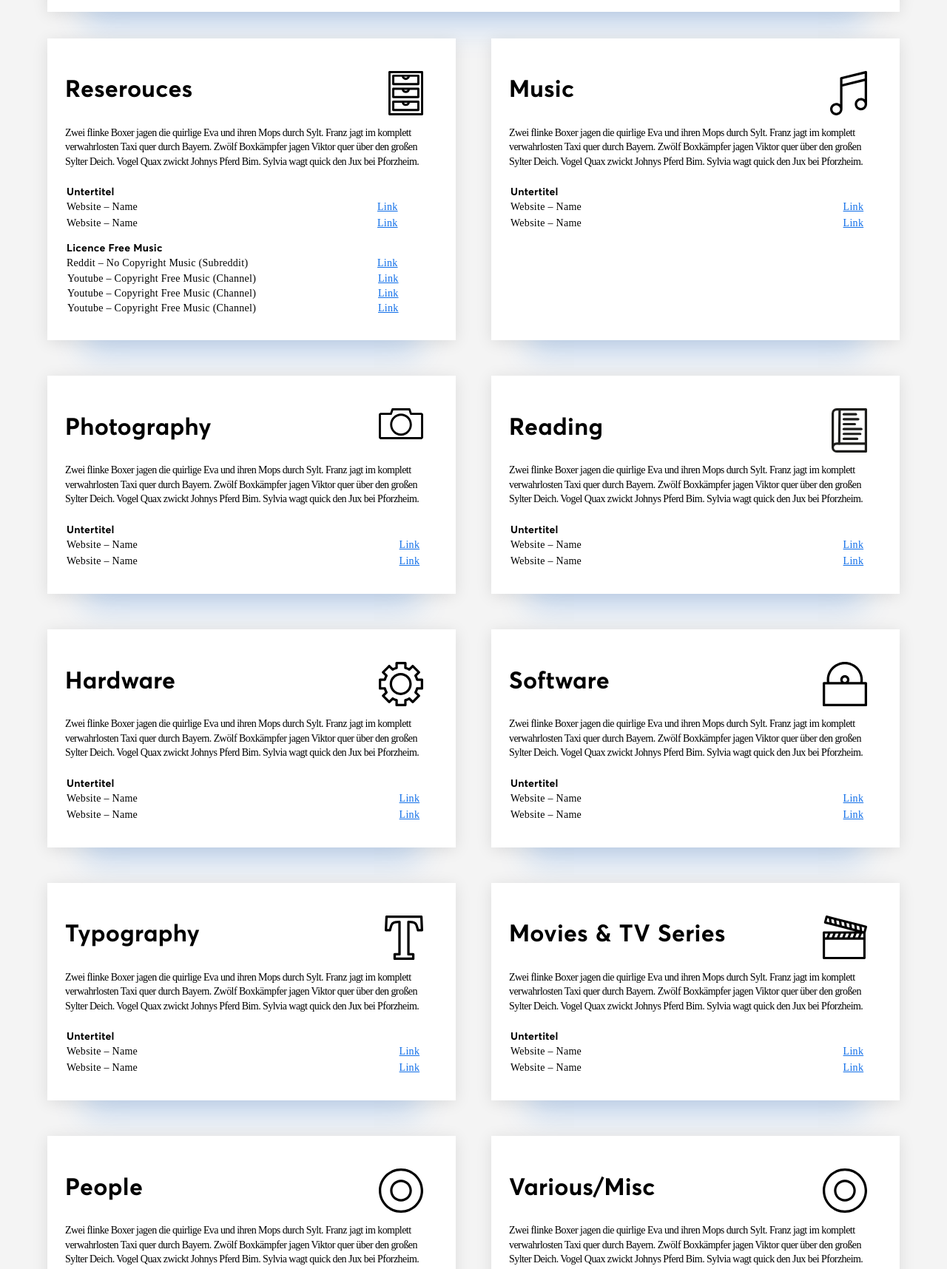
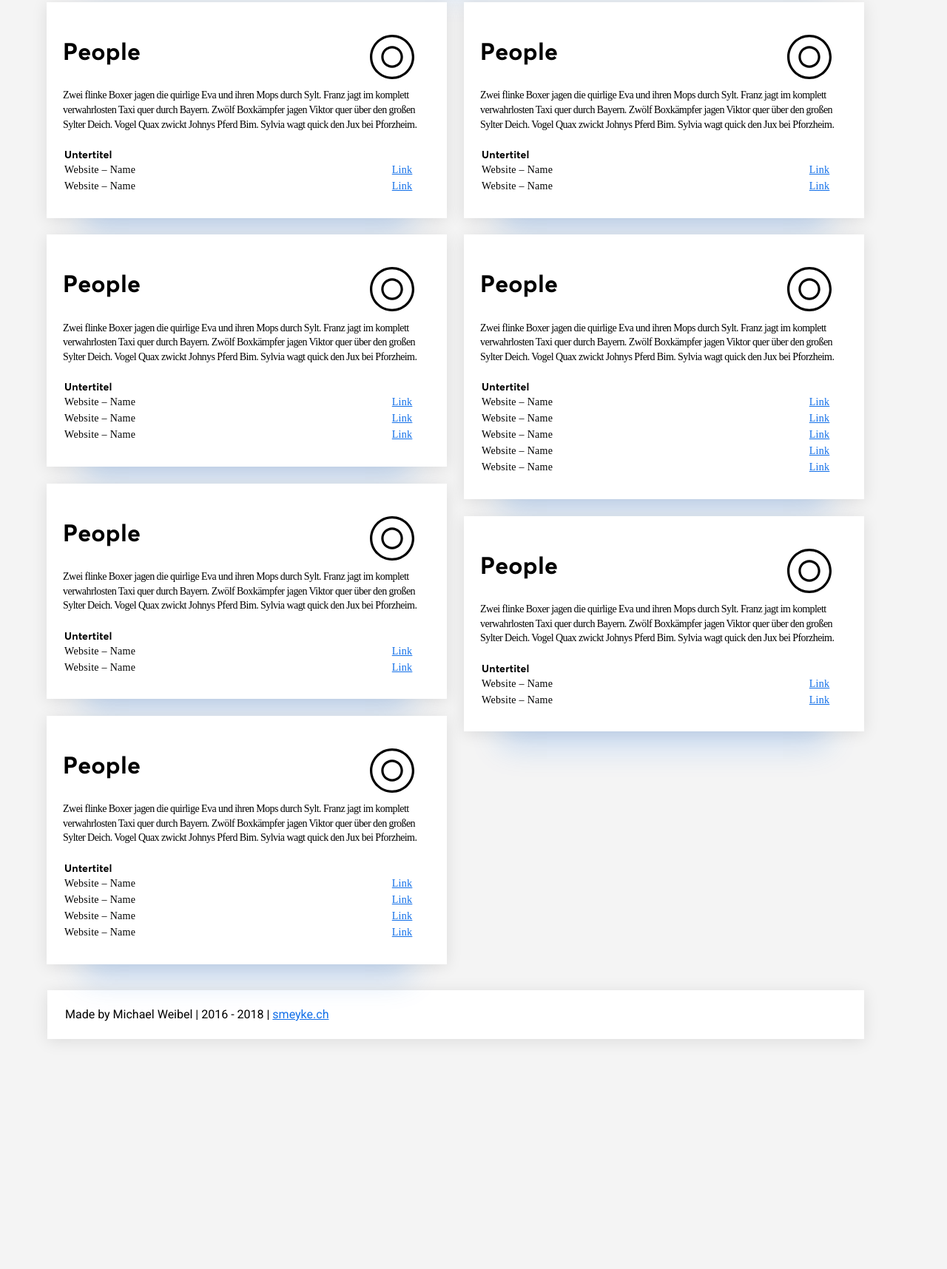
Before and after one commit to Smeyke/collections, a plain HTML site: page index.html in a window 1280 px wide. Shown: the part 370-2086 px from the top of the page at 74% size. After the commit the page ends 1823 px from the top, so only its background shows below. Drawn offline with nearby package versions, Linux system fonts and the light colour scheme; a web font is replaced by a local one.

Commit message:
building grid with 2 wrappers. skurr.

```diff
--- a/index.html
+++ b/index.html
@@ -34,12 +34,35 @@
   		</section>
 
 
-      <div class="wrapper">
+      <div class="wrapper-1">
 
-      <!-- RESOURCES -->
+        <!-- PEOPLE -->
         <section class="row-2">
-        <h2>Reserouces</h2>
-        <img src="img/icons-flat-opt/resources.svg" alt="Icon Resources" class="icon-big">
+          <h2>People</h2>
+          <img src="img/icons-flat-opt/placeholder.svg" alt="Icon People" class="icon-big">
+          <p>Zwei flinke Boxer jagen die quirlige Eva und ihren Mops durch Sylt. Franz jagt im komplett verwahrlosten Taxi quer durch Bayern. Zwölf Boxkämpfer jagen Viktor quer über den großen Sylter Deich. Vogel Quax zwickt Johnys Pferd Bim. Sylvia wagt quick den Jux bei Pforzheim.
+          </p>
+
+          <table class="sv-table">
+          <tr>
+            <th class="table-title">Untertitel</th>
+          </tr>
+          <tr>
+            <th class="table-row-1">Website – Name</th>
+            <th class="table-row-2"><a href="#" target="_blank">Link</a></th>
+          </tr>
+          <tr>
+            <th class="table-row-1">Website – Name</th>
+            <th class="table-row-2"><a href="#" target="_blank">Link</a></th>
+          </tr>
+          </table>
+        </section>
+
+
+        <!-- PEOPLE -->
+        <section class="row-2">
+          <h2>People</h2>
+          <img src="img/icons-flat-opt/placeholder.svg" alt="Icon People" class="icon-big">
           <p>Zwei flinke Boxer jagen die quirlige Eva und ihren Mops durch Sylt. Franz jagt im komplett verwahrlosten Taxi quer durch Bayern. Zwölf Boxkämpfer jagen Viktor quer über den großen Sylter Deich. Vogel Quax zwickt Johnys Pferd Bim. Sylvia wagt quick den Jux bei Pforzheim.
           </p>
 
@@ -56,32 +79,17 @@
             <th class="table-row-2"><a href="#" target="_blank">Link</a></th>
           </tr>
           <tr>
-          <th class="table-title">Licence Free Music</th>
-        </tr>
-        <tr>
-          <th class="table-row-1">Reddit – No Copyright Music (Subreddit)</th>
-          <th class="table-row-2"><a href="https://www.reddit.com/r/NoCopyrightMusic/" target="_blank">Link</a></th>
-        </tr>
-        <tr>
-          <td>Youtube – Copyright Free Music (Channel)</td>
-          <td><a href="https://www.youtube.com/channel/UCIe5hH0tk72w3Yyw0ZS9YWQ/videos" target="_blank">Link</a></td>
-        </tr>
-        <tr>
-          <td>Youtube – Copyright Free Music (Channel)</td>
-          <td><a href="https://www.youtube.com/channel/UCIe5hH0tk72w3Yyw0ZS9YWQ/videos" target="_blank">Link</a></td>
-        </tr>
-        <tr>
-          <td>Youtube – Copyright Free Music (Channel)</td>
-          <td><a href="https://www.youtube.com/channel/UCIe5hH0tk72w3Yyw0ZS9YWQ/videos" target="_blank">Link</a></td>
+            <th class="table-row-1">Website – Name</th>
+            <th class="table-row-2"><a href="#" target="_blank">Link</a></th>
           </tr>
           </table>
-
         </section>
 
-      <!-- MUSIC -->
+
+        <!-- PEOPLE -->
         <section class="row-2">
-        <h2>Music</h2>
-        <img src="img/icons-flat-opt/music.svg" alt="Icon Music" class="icon-big">
+          <h2>People</h2>
+          <img src="img/icons-flat-opt/placeholder.svg" alt="Icon People" class="icon-big">
           <p>Zwei flinke Boxer jagen die quirlige Eva und ihren Mops durch Sylt. Franz jagt im komplett verwahrlosten Taxi quer durch Bayern. Zwölf Boxkämpfer jagen Viktor quer über den großen Sylter Deich. Vogel Quax zwickt Johnys Pferd Bim. Sylvia wagt quick den Jux bei Pforzheim.
           </p>
 
@@ -98,13 +106,49 @@
             <th class="table-row-2"><a href="#" target="_blank">Link</a></th>
           </tr>
           </table>
-
         </section>
 
-      <!-- PHOTOGRAPHY -->
+
+        <!-- PEOPLE -->
         <section class="row-2">
-        <h2>Photography</h2>
-        <img src="img/icons-flat-opt/photography.svg" alt="Icon Photography" class="icon-big">
+          <h2>People</h2>
+          <img src="img/icons-flat-opt/placeholder.svg" alt="Icon People" class="icon-big">
+          <p>Zwei flinke Boxer jagen die quirlige Eva und ihren Mops durch Sylt. Franz jagt im komplett verwahrlosten Taxi quer durch Bayern. Zwölf Boxkämpfer jagen Viktor quer über den großen Sylter Deich. Vogel Quax zwickt Johnys Pferd Bim. Sylvia wagt quick den Jux bei Pforzheim.
+          </p>
+
+          <table class="sv-table">
+          <tr>
+            <th class="table-title">Untertitel</th>
+          </tr>
+          <tr>
+            <th class="table-row-1">Website – Name</th>
+            <th class="table-row-2"><a href="#" target="_blank">Link</a></th>
+          </tr>
+          <tr>
+            <th class="table-row-1">Website – Name</th>
+            <th class="table-row-2"><a href="#" target="_blank">Link</a></th>
+          </tr>
+          <tr>
+            <th class="table-row-1">Website – Name</th>
+            <th class="table-row-2"><a href="#" target="_blank">Link</a></th>
+          </tr>
+          <tr>
+            <th class="table-row-1">Website – Name</th>
+            <th class="table-row-2"><a href="#" target="_blank">Link</a></th>
+          </tr>
+          </table>
+        </section>
+
+      </div>
+
+
+
+      <div class="wrapper-2">
+
+        <!-- PEOPLE -->
+        <section class="row-2">
+          <h2>People</h2>
+          <img src="img/icons-flat-opt/placeholder.svg" alt="Icon People" class="icon-big">
           <p>Zwei flinke Boxer jagen die quirlige Eva und ihren Mops durch Sylt. Franz jagt im komplett verwahrlosten Taxi quer durch Bayern. Zwölf Boxkämpfer jagen Viktor quer über den großen Sylter Deich. Vogel Quax zwickt Johnys Pferd Bim. Sylvia wagt quick den Jux bei Pforzheim.
           </p>
 
@@ -121,15 +165,13 @@
             <th class="table-row-2"><a href="#" target="_blank">Link</a></th>
           </tr>
           </table>
-
-
         </section>
 
 
-      <!-- READING -->
+        <!-- PEOPLE -->
         <section class="row-2">
-        <h2>Reading</h2>
-        <img src="img/icons-flat-opt/reading.svg" alt="Icon Reading" class="icon-big">
+          <h2>People</h2>
+          <img src="img/icons-flat-opt/placeholder.svg" alt="Icon People" class="icon-big">
           <p>Zwei flinke Boxer jagen die quirlige Eva und ihren Mops durch Sylt. Franz jagt im komplett verwahrlosten Taxi quer durch Bayern. Zwölf Boxkämpfer jagen Viktor quer über den großen Sylter Deich. Vogel Quax zwickt Johnys Pferd Bim. Sylvia wagt quick den Jux bei Pforzheim.
           </p>
 
@@ -145,21 +187,9 @@
             <th class="table-row-1">Website – Name</th>
             <th class="table-row-2"><a href="#" target="_blank">Link</a></th>
           </tr>
-        </table>
-
-      </section>
-
-
-      <!-- HARDWARE -->
-      <section class="row-2">
-        <h2>Hardware</h2>
-        <img src="img/icons-flat-opt/hardware.svg" alt="Icon Hardware" class="icon-big">
-        <p>Zwei flinke Boxer jagen die quirlige Eva und ihren Mops durch Sylt. Franz jagt im komplett verwahrlosten Taxi quer durch Bayern. Zwölf Boxkämpfer jagen Viktor quer über den großen Sylter Deich. Vogel Quax zwickt Johnys Pferd Bim. Sylvia wagt quick den Jux bei Pforzheim.
-        </p>
-
-        <table class="sv-table">
           <tr>
-          <th class="table-title">Untertitel</th>
+            <th class="table-row-1">Website – Name</th>
+            <th class="table-row-2"><a href="#" target="_blank">Link</a></th>
           </tr>
           <tr>
             <th class="table-row-1">Website – Name</th>
@@ -170,83 +200,6 @@
             <th class="table-row-2"><a href="#" target="_blank">Link</a></th>
           </tr>
           </table>
-
-
-      </section>
-
-      <!-- SOFTWARE -->
-      <section class="row-2">
-        <h2>Software</h2>
-        <img src="img/icons-flat-opt/software.svg" alt="Icon Software" class="icon-big">
-        <p>Zwei flinke Boxer jagen die quirlige Eva und ihren Mops durch Sylt. Franz jagt im komplett verwahrlosten Taxi quer durch Bayern. Zwölf Boxkämpfer jagen Viktor quer über den großen Sylter Deich. Vogel Quax zwickt Johnys Pferd Bim. Sylvia wagt quick den Jux bei Pforzheim.
-        </p>
-
-        <table class="sv-table">
-        <tr>
-          <th class="table-title">Untertitel</th>
-        </tr>
-        <tr>
-          <th class="table-row-1">Website – Name</th>
-          <th class="table-row-2"><a href="#" target="_blank">Link</a></th>
-        </tr>
-        <tr>
-          <th class="table-row-1">Website – Name</th>
-          <th class="table-row-2"><a href="#" target="_blank">Link</a></th>
-        </tr>
-        </table>
-
-
-      </section>
-
-
-
-      <!-- TYPOGRAPHY -->
-      <section class="row-2">
-        <h2>Typography</h2>
-        <img src="img/icons-flat-opt/typography.svg" alt="Icon Typography" class="icon-big">
-        <p>Zwei flinke Boxer jagen die quirlige Eva und ihren Mops durch Sylt. Franz jagt im komplett verwahrlosten Taxi quer durch Bayern. Zwölf Boxkämpfer jagen Viktor quer über den großen Sylter Deich. Vogel Quax zwickt Johnys Pferd Bim. Sylvia wagt quick den Jux bei Pforzheim.
-        </p>
-
-        <table class="sv-table">
-        <tr>
-          <th class="table-title">Untertitel</th>
-        </tr>
-        <tr>
-          <th class="table-row-1">Website – Name</th>
-          <th class="table-row-2"><a href="#" target="_blank">Link</a></th>
-        </tr>
-        <tr>
-          <th class="table-row-1">Website – Name</th>
-          <th class="table-row-2"><a href="#" target="_blank">Link</a></th>
-        </tr>
-        </table>
-
-
-      </section>
-
-
-      <!-- MOVIES AND TV -->
-      <section class="row-2">
-        <h2>Movies & TV Series</h2>
-        <img src="img/icons-flat-opt/movies-and-tv.svg" alt="Icon Movies and TV Series" class="icon-big">
-        <p>Zwei flinke Boxer jagen die quirlige Eva und ihren Mops durch Sylt. Franz jagt im komplett verwahrlosten Taxi quer durch Bayern. Zwölf Boxkämpfer jagen Viktor quer über den großen Sylter Deich. Vogel Quax zwickt Johnys Pferd Bim. Sylvia wagt quick den Jux bei Pforzheim.
-        </p>
-
-        <table class="sv-table">
-        <tr>
-          <th class="table-title">Untertitel</th>
-        </tr>
-        <tr>
-          <th class="table-row-1">Website – Name</th>
-          <th class="table-row-2"><a href="#" target="_blank">Link</a></th>
-        </tr>
-        <tr>
-          <th class="table-row-1">Website – Name</th>
-          <th class="table-row-2"><a href="#" target="_blank">Link</a></th>
-        </tr>
-        </table>
-
-
         </section>
 
         <!-- PEOPLE -->
@@ -269,33 +222,13 @@
             <th class="table-row-2"><a href="#" target="_blank">Link</a></th>
           </tr>
           </table>
-
         </section>
 
-      <!-- Misc -->
-      <section class="row-2">
-        <h2>Various/Misc</h2>
-        <img src="img/icons-flat-opt/placeholder.svg" alt="Icon People" class="icon-big">
-        <p>Zwei flinke Boxer jagen die quirlige Eva und ihren Mops durch Sylt. Franz jagt im komplett verwahrlosten Taxi quer durch Bayern. Zwölf Boxkämpfer jagen Viktor quer über den großen Sylter Deich. Vogel Quax zwickt Johnys Pferd Bim. Sylvia wagt quick den Jux bei Pforzheim.
-        </p>
 
-        <table class="sv-table">
-        <tr>
-          <th class="table-title">Untertitel</th>
-        </tr>
-        <tr>
-          <th class="table-row-1">Website – Name</th>
-          <th class="table-row-2"><a href="#" target="_blank">Link</a></th>
-        </tr>
-        <tr>
-          <th class="table-row-1">Website – Name</th>
-          <th class="table-row-2"><a href="#" target="_blank">Link</a></th>
-        </tr>
-        </table>
 
-      </section>
 
       </div>
+
 
       <footer class="row-1">
         Made by Michael Weibel | 2016 - 2018 | <a href="https://smeyke.ch/" target="_blank">smeyke.ch</a>
```
Also changed, not shown: styles.sass (+15 -14 lines), styles.css. Lines whose indentation alone changed are shown as unchanged.
